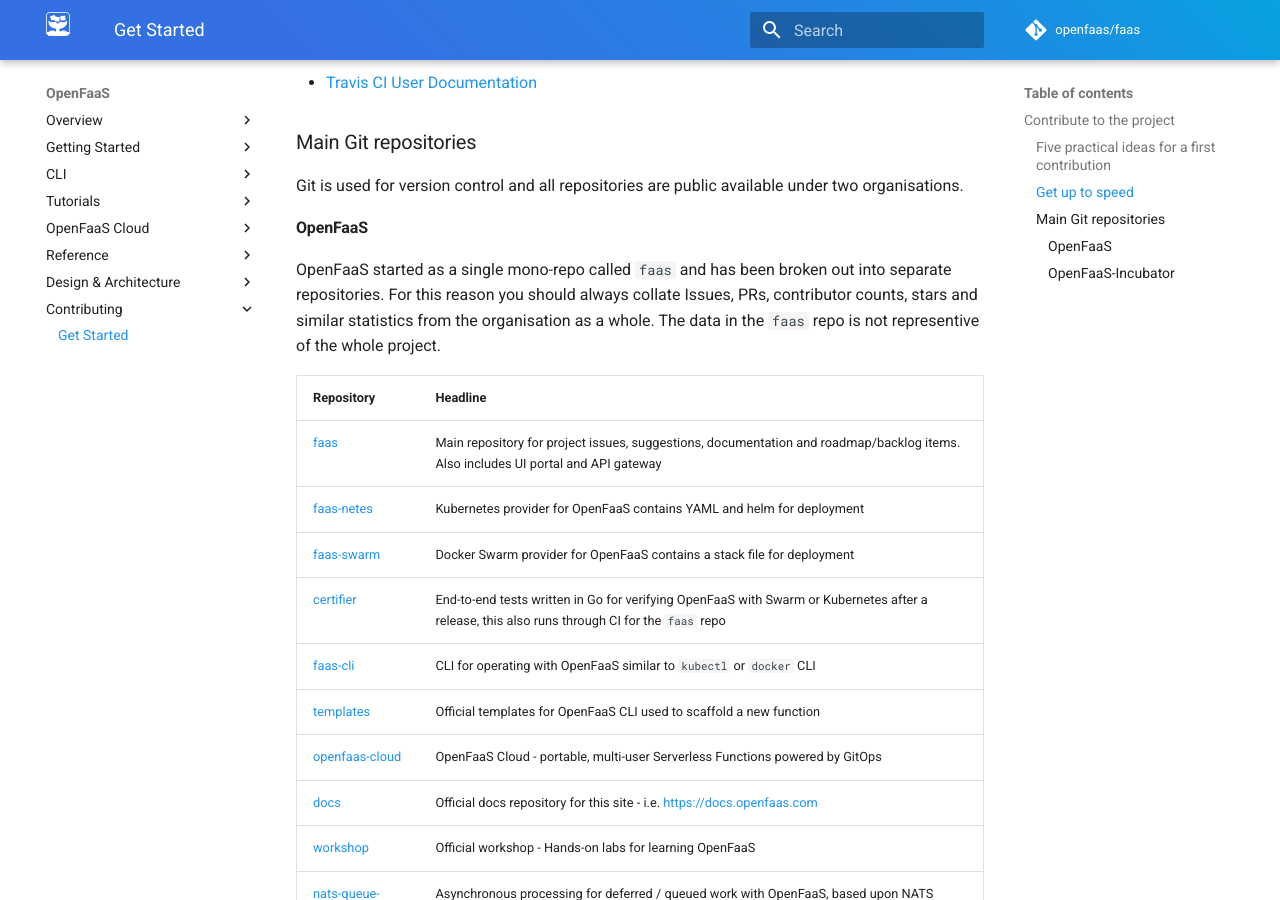
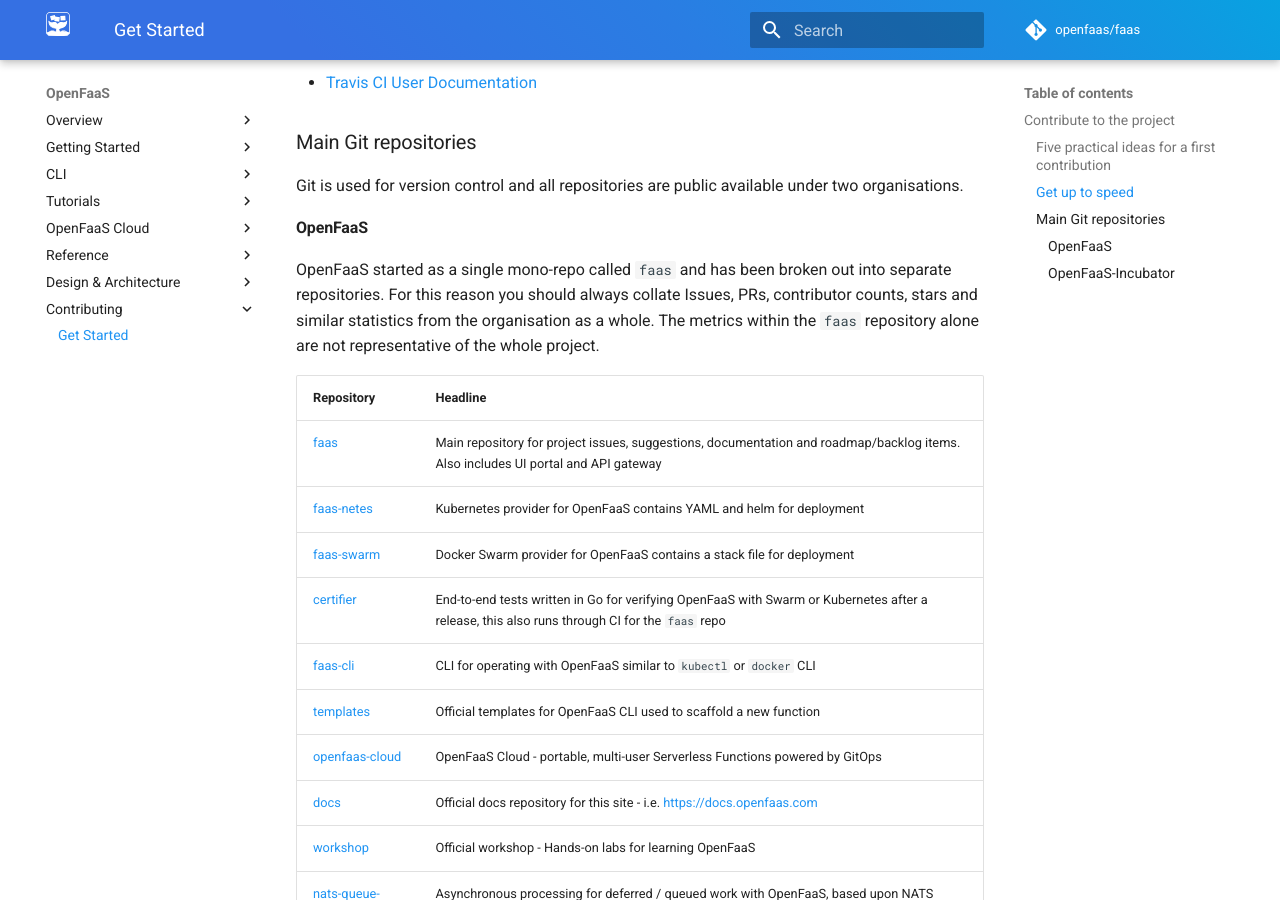
Before and after one commit to openfaas/docs, an MkDocs documentation site: the page built from docs/contributing/get-started.md, in a window 1280 px wide and 900 px high, scrolled down 1127 px. Built offline with MkDocs 1.6.1 and Material for MkDocs 9.7.7, drawn with Linux system fonts in a browser that asks for light colours; comment, search, counter and statistics services are not loaded.

Commit message:
Update typo in get-started page
Closes #131 via @ghostinthewires

Signed-off-by: Alex Ellis <alexellis2@gmail.com>

```diff
--- a/docs/contributing/get-started.md
+++ b/docs/contributing/get-started.md
@@ -41,7 +41,7 @@ Git is used for version control and all repositories are public available under
 
 #### OpenFaaS
 
-OpenFaaS started as a single mono-repo called `faas` and has been broken out into separate repositories. For this reason you should always collate Issues, PRs, contributor counts, stars and similar statistics from the organisation as a whole. The data in the `faas` repo is not representive of the whole project.
+OpenFaaS started as a single mono-repo called `faas` and has been broken out into separate repositories. For this reason you should always collate Issues, PRs, contributor counts, stars and similar statistics from the organisation as a whole. The metrics within the `faas` repository alone are not representative of the whole project.
 
 | Repository        | Headline                         |
 |:------------------|:---------------------------------|
```
